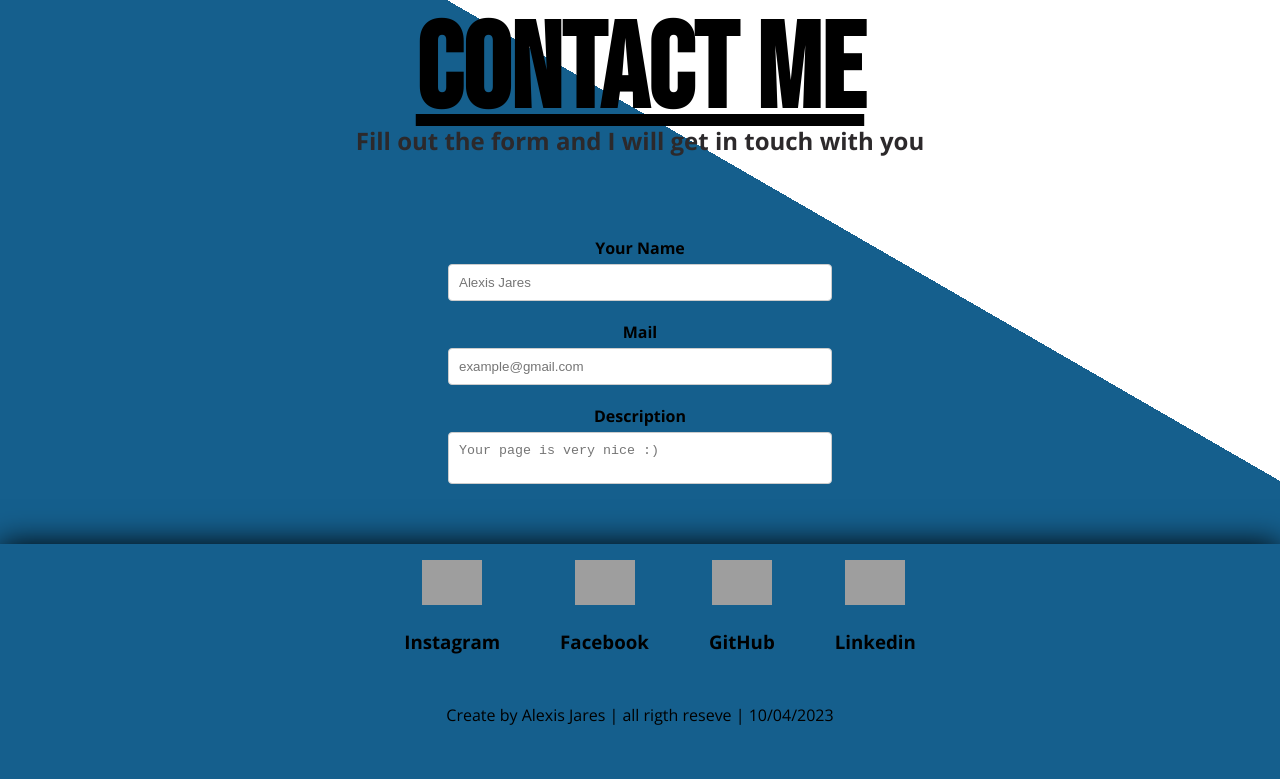
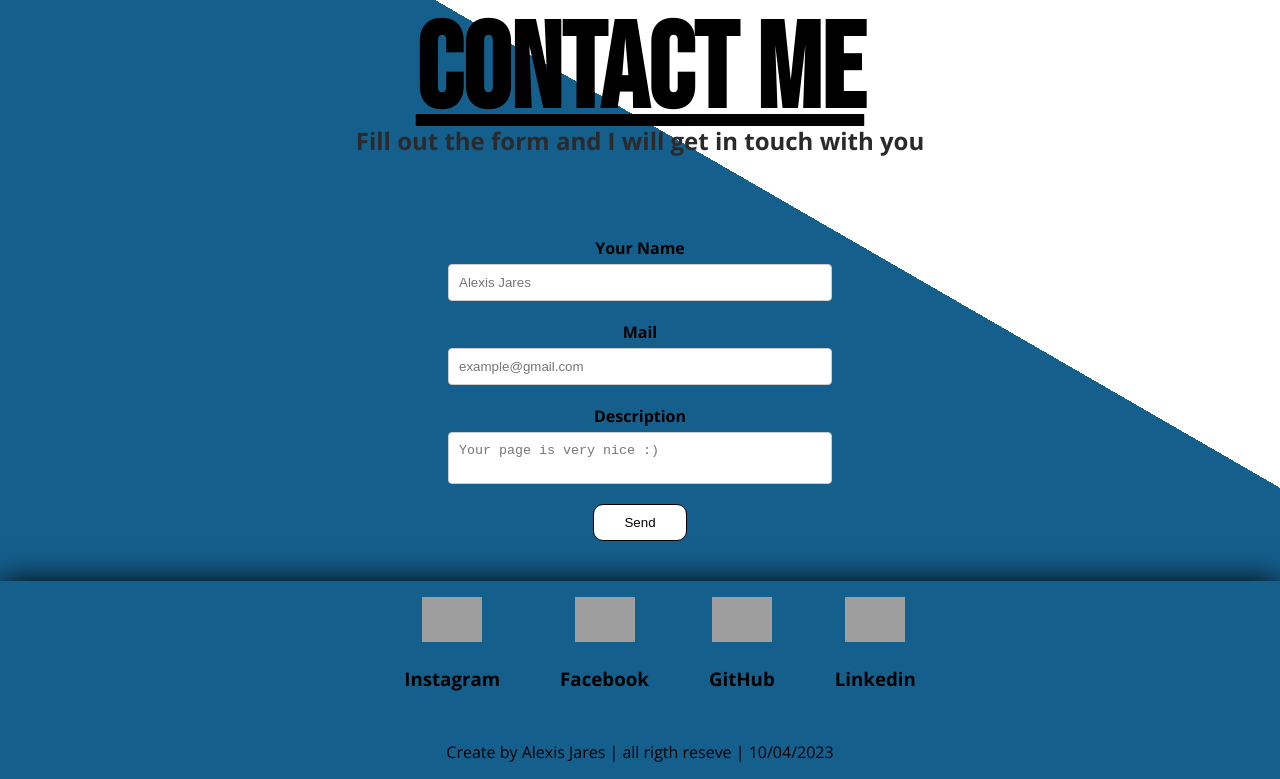
Before and after one commit to KZ211/PortFolio-React, a React (Create React App) app: page / in a window 1280 px wide. Shown: the part 2167-2946 px from the top of the page. Before the commit the page ends 2909 px from the top, so only its background shows below. Built offline with nearby package versions, Linux system fonts and the light colour scheme; grey boxes are pictures that could not be loaded.

Commit message:
Add data base of aboutMe form

```diff
--- a/App.tsx
+++ b/App.tsx
@@ -1,4 +1,4 @@
-import * as React from 'react';
+import React from 'react';
 import {Element} from "react-scroll";
 
 import Home from './components/pages/Home';
--- a/components/form/Form.js
+++ b/components/form/Form.js
@@ -1,16 +1,37 @@
-import React from 'react';
+import React, {useRef} from 'react';
 
 import classes from "./Form.module.css";
 
-function Form() {
+function Form(props) {
+  const nameInputRef = useRef();
+  const mailInputRef = useRef();
+  const descriptionInputRef = useRef();
+
+  function submitHandler(event) {
+    event.preventDefault();
+
+    const enteredName = nameInputRef.current.value;
+    const enteredMail = mailInputRef.current.value;
+    const enteredDescription = descriptionInputRef.current.value;
+
+    const contactData = {
+      name: enteredName,
+      mail: enteredMail,
+      description: enteredDescription,
+    };
+
+    props.onAddContact(contactData);
+  }
+
   return (
-    <form className={classes.form}>
+    <form onSubmit={submitHandler} className={classes.form}>
         <label htmlFor="inName">Your Name</label>
-        <input type="text" id="inName" placeholder="Alexis Jares" />
+        <input ref={nameInputRef} type="text" id="inName" placeholder="Alexis Jares" />
         <label htmlFor="inMail">Mail</label>
-        <input type="email" id="inMail" placeholder="example@gmail.com"/>
+        <input required ref={mailInputRef} type="email" id="inMail" placeholder="example@gmail.com"/>
         <label htmlFor="inDescription">Description</label>
-        <textarea type="text" id="inDescription" placeholder="Your page is very nice :)"/>
+        <textarea ref={descriptionInputRef} type="text" id="inDescription" placeholder="Your page is very nice :)"/>
+        <button>Send</button>
     </form>
   );
 }
--- a/components/pages/ContactMe.js
+++ b/components/pages/ContactMe.js
@@ -4,13 +4,26 @@ import Form from '../form/Form';
 import classes from "./ContactMe.module.css"
 
 function ContactMe() {
+  function addContactHandler(contactData) {
+    fetch(
+      'https://mypage-cf4be-default-rtdb.firebaseio.com/contacts.json',
+      {
+        method: 'POST',
+        body: JSON.stringify(contactData),
+        headers: {
+          'Content-Type': 'application/json',
+        },
+      }
+    );
+  }
+
   return (
     <div className={classes.container}>
       <div className={classes.title}>
       <h1>Contact Me</h1>
       <h2>Fill out the form and I will get in touch with you</h2>
       </div>
-      <Form />
+      <Form onAddContact={addContactHandler}/>
     </div>
   );
 }
--- a/components/pages/ContactMe.module.css
+++ b/components/pages/ContactMe.module.css
@@ -5,10 +5,17 @@
   background: linear-gradient(
     30deg,
     #155f8d 0%,
-    #155f8d 58.8%,
-    white 58.8%,
+    #155f8d 59.4%,
+    white 59.4%,
     white 100%
   );
+}
+.container button{
+  border: solid 1px black;
+  border-radius: 10px;
+  background-color: white;
+  padding: 10px 30px;
+  cursor: pointer;
 }
 .title{
   display: flex;
--- a/package.json
+++ b/package.json
@@ -9,7 +9,8 @@
     "react": "^18.1.0",
     "react-dom": "^18.1.0",
     "react-modules": "^1.0.8",
-    "react-router-dom": "^6.10.0"
+    "react-router-dom": "^6.10.0",
+    "react-scroll": "^1.8.9"
   },
   "scripts": {
     "start": "react-scripts start",
```
